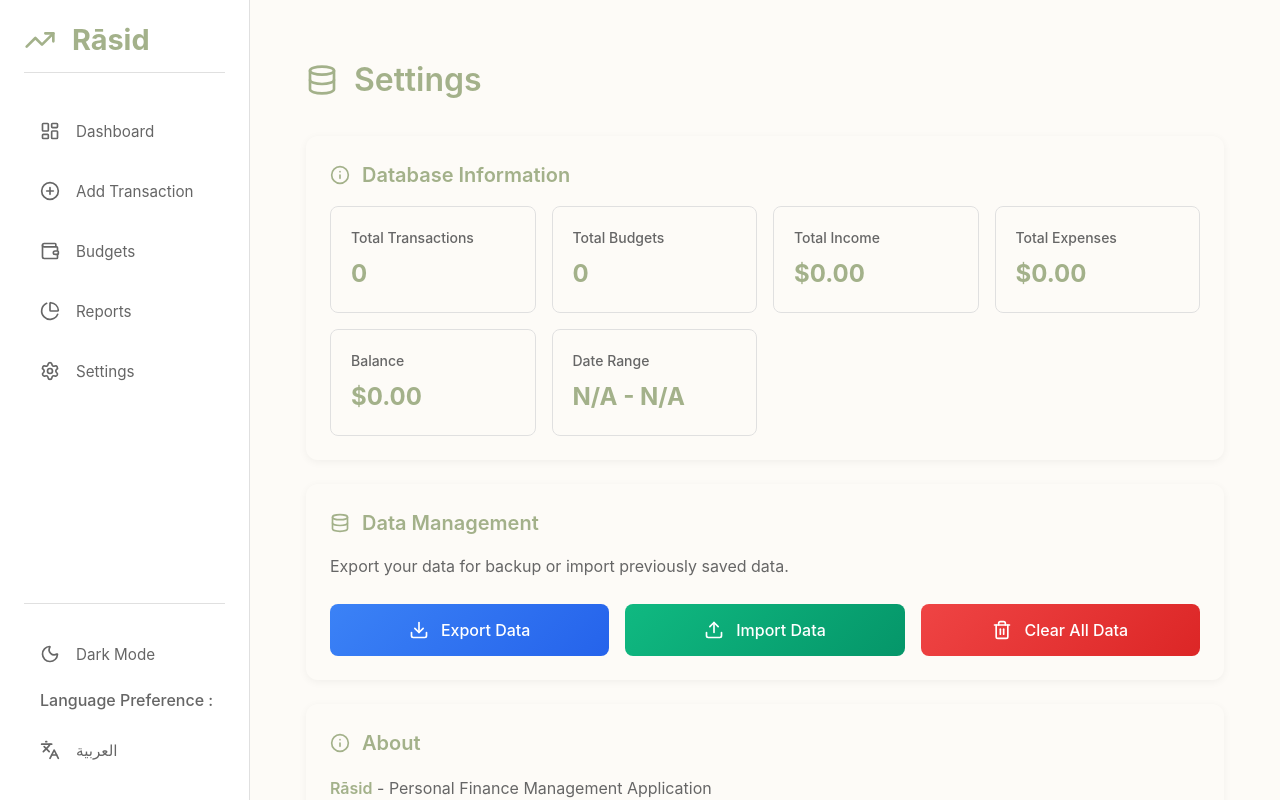
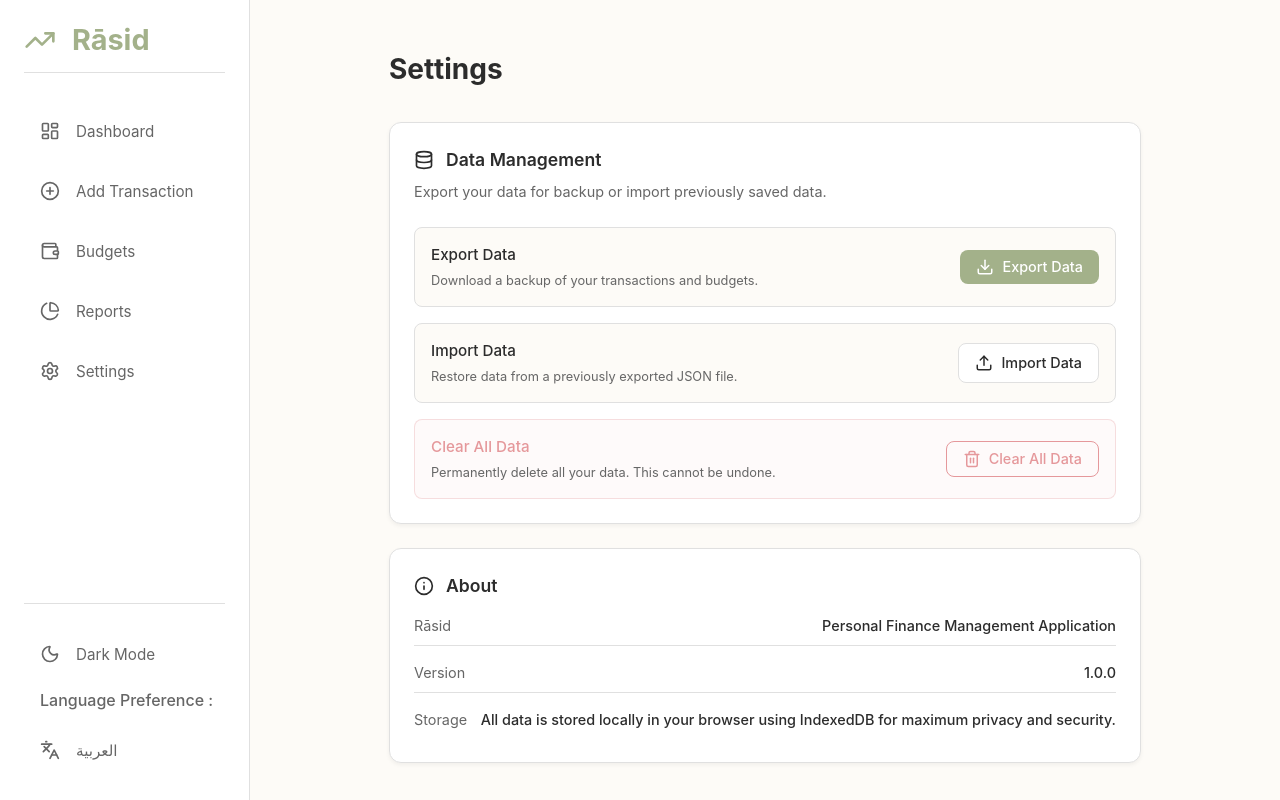
Before and after one commit to HassanAlmaimani/Rasid, a React (Vite) app: page / in a window 1280 px wide. Both pictures are taken after a click on the button "Settings". Built offline with nearby package versions, Linux system fonts and the light colour scheme.

Commit message:
feat: Implement a settings page with data export, import, and clear functionalities.

```diff
--- a/src/components/Settings.css
+++ b/src/components/Settings.css
@@ -1,185 +1,204 @@
 .settings-container {
-    padding: 2rem;
-    max-width: 1200px;
+    padding: var(--spacing-lg);
+    max-width: 800px;
     margin: 0 auto;
 }
 
 .settings-header {
-    display: flex;
-    align-items: center;
-    gap: 1rem;
-    margin-bottom: 2rem;
-    color: var(--color-primary);
+    margin-bottom: var(--spacing-xl);
 }
 
 .settings-header h1 {
-    font-size: 2rem;
+    font-size: 1.75rem;
+    font-weight: 700;
+    color: var(--color-text-main);
+    margin: 0;
+}
+
+.settings-content {
+    display: flex;
+    flex-direction: column;
+    gap: var(--spacing-lg);
+}
+
+.settings-card {
+    background-color: var(--color-card-bg);
+    border-radius: var(--radius-md);
+    padding: var(--spacing-lg);
+    box-shadow: var(--shadow-sm);
+    border: 1px solid var(--color-border);
+}
+
+.card-header {
+    display: flex;
+    align-items: center;
+    gap: 0.75rem;
+    margin-bottom: 0.5rem;
+    color: var(--color-text-main);
+}
+
+.card-header h2 {
+    font-size: 1.1rem;
     font-weight: 600;
     margin: 0;
 }
 
+.card-description {
+    color: var(--color-text-secondary);
+    font-size: 0.9rem;
+    margin-bottom: var(--spacing-lg);
+    line-height: 1.5;
+}
+
+.action-list {
+    display: flex;
+    flex-direction: column;
+    gap: var(--spacing-md);
+}
+
+.action-item {
+    display: flex;
+    justify-content: space-between;
+    align-items: center;
+    padding: var(--spacing-md);
+    background-color: var(--color-bg);
+    border-radius: var(--radius-sm);
+    border: 1px solid var(--color-border);
+    gap: var(--spacing-md);
+}
+
+.action-info {
+    display: flex;
+    flex-direction: column;
+    gap: 4px;
+}
+
+.action-title {
+    font-weight: 500;
+    color: var(--color-text-main);
+    font-size: 0.95rem;
+}
+
+.action-desc {
+    font-size: 0.8rem;
+    color: var(--color-text-secondary);
+}
+
+.btn {
+    display: flex;
+    align-items: center;
+    gap: 0.5rem;
+    padding: 0.5rem 1rem;
+    border-radius: var(--radius-sm);
+    font-size: 0.9rem;
+    font-weight: 500;
+    cursor: pointer;
+    border: none;
+    transition: all 0.2s;
+    white-space: nowrap;
+}
+
+.btn-primary {
+    background-color: var(--color-primary);
+    color: white;
+}
+
+.btn-primary:hover {
+    opacity: 0.9;
+}
+
+.btn-secondary {
+    background-color: white;
+    border: 1px solid var(--color-border);
+    color: var(--color-text-main);
+}
+
+.btn-secondary:hover {
+    background-color: var(--color-bg);
+}
+
+.btn-danger {
+    background-color: transparent;
+    border: 1px solid var(--color-danger);
+    color: var(--color-danger);
+}
+
+.btn-danger:hover {
+    background-color: var(--color-danger);
+    color: white;
+}
+
+.text-danger {
+    color: var(--color-danger);
+}
+
+.danger-zone {
+    border-color: rgba(229, 152, 155, 0.3);
+    background-color: rgba(229, 152, 155, 0.05);
+}
+
+.upload-btn {
+    position: relative;
+    overflow: hidden;
+}
+
+.upload-btn input[type="file"] {
+    position: absolute;
+    top: 0;
+    left: 0;
+    width: 100%;
+    height: 100%;
+    opacity: 0;
+    cursor: pointer;
+}
+
+.about-info {
+    display: flex;
+    flex-direction: column;
+    gap: var(--spacing-sm);
+}
+
+.info-row {
+    display: flex;
+    justify-content: space-between;
+    padding: var(--spacing-sm) 0;
+    border-bottom: 1px solid var(--color-border);
+}
+
+.info-row:last-child {
+    border-bottom: none;
+}
+
+.info-label {
+    color: var(--color-text-secondary);
+    font-size: 0.9rem;
+}
+
+.info-value {
+    color: var(--color-text-main);
+    font-weight: 500;
+    font-size: 0.9rem;
+}
+
 .settings-message {
     padding: 1rem;
-    border-radius: 8px;
+    border-radius: var(--radius-sm);
     margin-bottom: 1.5rem;
     font-weight: 500;
+    font-size: 0.9rem;
     animation: slideIn 0.3s ease-out;
 }
 
 .settings-message.success {
-    background: rgba(34, 197, 94, 0.1);
-    color: #22c55e;
-    border: 1px solid rgba(34, 197, 94, 0.3);
+    background-color: rgba(163, 177, 138, 0.15);
+    color: #588157;
+    border: 1px solid rgba(163, 177, 138, 0.3);
 }
 
 .settings-message.error {
-    background: rgba(239, 68, 68, 0.1);
-    color: #ef4444;
-    border: 1px solid rgba(239, 68, 68, 0.3);
-}
-
-.settings-section {
-    background: var(--color-surface);
-    border-radius: 12px;
-    padding: 1.5rem;
-    margin-bottom: 1.5rem;
-    box-shadow: 0 2px 8px rgba(0, 0, 0, 0.05);
-    transition: transform 0.2s ease, box-shadow 0.2s ease;
-}
-
-.settings-section:hover {
-    transform: translateY(-2px);
-    box-shadow: 0 4px 12px rgba(0, 0, 0, 0.08);
-}
-
-.section-header {
-    display: flex;
-    align-items: center;
-    gap: 0.75rem;
-    margin-bottom: 1rem;
-    color: var(--color-primary);
-}
-
-.section-header h2 {
-    font-size: 1.25rem;
-    font-weight: 600;
-    margin: 0;
-}
-
-.section-description {
-    color: var(--color-text-secondary);
-    margin-bottom: 1.5rem;
-    line-height: 1.6;
-}
-
-.stats-grid {
-    display: grid;
-    grid-template-columns: repeat(auto-fit, minmax(200px, 1fr));
-    gap: 1rem;
-    margin-top: 1rem;
-}
-
-.stat-card {
-    background: var(--color-background);
-    padding: 1.25rem;
-    border-radius: 8px;
-    display: flex;
-    flex-direction: column;
-    gap: 0.5rem;
-    border: 1px solid var(--color-border);
-    transition: all 0.2s ease;
-}
-
-.stat-card:hover {
-    border-color: var(--color-primary);
-    transform: scale(1.02);
-}
-
-.stat-label {
-    font-size: 0.875rem;
-    color: var(--color-text-secondary);
-    font-weight: 500;
-}
-
-.stat-value {
-    font-size: 1.5rem;
-    font-weight: 700;
-    color: var(--color-primary);
-}
-
-.settings-actions {
-    display: flex;
-    flex-wrap: wrap;
-    gap: 1rem;
-    margin-top: 1rem;
-}
-
-.settings-btn {
-    display: flex;
-    align-items: center;
-    gap: 0.75rem;
-    padding: 0.875rem 1.5rem;
-    border: none;
-    border-radius: 8px;
-    font-size: 1rem;
-    font-weight: 500;
-    cursor: pointer;
-    transition: all 0.2s ease;
-    flex: 1;
-    min-width: 200px;
-    justify-content: center;
-}
-
-.settings-btn:disabled {
-    opacity: 0.5;
-    cursor: not-allowed;
-}
-
-.export-btn {
-    background: linear-gradient(135deg, #3b82f6 0%, #2563eb 100%);
-    color: white;
-}
-
-.export-btn:hover:not(:disabled) {
-    background: linear-gradient(135deg, #2563eb 0%, #1d4ed8 100%);
-    transform: translateY(-2px);
-    box-shadow: 0 4px 12px rgba(59, 130, 246, 0.3);
-}
-
-.import-btn {
-    background: linear-gradient(135deg, #10b981 0%, #059669 100%);
-    color: white;
-}
-
-.import-btn:hover:not(:disabled) {
-    background: linear-gradient(135deg, #059669 0%, #047857 100%);
-    transform: translateY(-2px);
-    box-shadow: 0 4px 12px rgba(16, 185, 129, 0.3);
-}
-
-.clear-btn {
-    background: linear-gradient(135deg, #ef4444 0%, #dc2626 100%);
-    color: white;
-}
-
-.clear-btn:hover:not(:disabled) {
-    background: linear-gradient(135deg, #dc2626 0%, #b91c1c 100%);
-    transform: translateY(-2px);
-    box-shadow: 0 4px 12px rgba(239, 68, 68, 0.3);
-}
-
-.about-content {
-    color: var(--color-text-secondary);
-    line-height: 1.8;
-}
-
-.about-content p {
-    margin: 0.75rem 0;
-}
-
-.about-content strong {
-    color: var(--color-primary);
-    font-weight: 600;
+    background-color: rgba(229, 152, 155, 0.15);
+    color: #b56576;
+    border: 1px solid rgba(229, 152, 155, 0.3);
 }
 
 @keyframes slideIn {
@@ -194,36 +213,15 @@
     }
 }
 
-/* RTL Support */
-[dir="rtl"] .settings-header,
-[dir="rtl"] .section-header {
-    flex-direction: row-reverse;
-}
-
-[dir="rtl"] .settings-btn {
-    flex-direction: row-reverse;
-}
-
-/* Responsive Design */
-@media (max-width: 768px) {
-    .settings-container {
-        padding: 1rem;
+@media (max-width: 600px) {
+    .action-item {
+        flex-direction: column;
+        align-items: flex-start;
+        gap: 1rem;
     }
 
-    .settings-header h1 {
-        font-size: 1.5rem;
-    }
-
-    .stats-grid {
-        grid-template-columns: 1fr;
-    }
-
-    .settings-actions {
-        flex-direction: column;
-    }
-
-    .settings-btn {
+    .btn {
         width: 100%;
-        min-width: auto;
+        justify-content: center;
     }
 }
--- a/src/components/Settings.jsx
+++ b/src/components/Settings.jsx
@@ -1,28 +1,14 @@
-import React, { useState, useEffect } from 'react';
-import { Download, Upload, Database, Trash2, Info } from 'lucide-react';
-import { downloadDataAsJSON, importDataFromFile, getDatabaseStats } from '../utils/dataExport';
+import React, { useState } from 'react';
+import { Download, Upload, Trash2, Info, Database, AlertTriangle } from 'lucide-react';
+import { downloadDataAsJSON, importDataFromFile } from '../utils/dataExport';
 import { clearStore, STORES } from '../utils/database';
 import { useLanguage } from '../contexts/LanguageContext';
 import './Settings.css';
 
 const Settings = () => {
     const { t } = useLanguage();
-    const [stats, setStats] = useState(null);
     const [isLoading, setIsLoading] = useState(false);
     const [message, setMessage] = useState({ text: '', type: '' });
-
-    useEffect(() => {
-        loadStats();
-    }, []);
-
-    const loadStats = async () => {
-        try {
-            const dbStats = await getDatabaseStats();
-            setStats(dbStats);
-        } catch (error) {
-            console.error('Error loading stats:', error);
-        }
-    };
 
     const handleExport = async () => {
         setIsLoading(true);
@@ -46,7 +32,6 @@ const Settings = () => {
         try {
             await importDataFromFile(file, false);
             setMessage({ text: t('importSuccess') || 'Data imported successfully!', type: 'success' });
-            await loadStats();
             // Reload the page to reflect imported data
             setTimeout(() => window.location.reload(), 1500);
         } catch (error) {
@@ -69,7 +54,6 @@ const Settings = () => {
             await clearStore(STORES.TRANSACTIONS);
             await clearStore(STORES.BUDGETS);
             setMessage({ text: t('clearSuccess') || 'All data cleared successfully!', type: 'success' });
-            await loadStats();
             // Reload the page to reflect cleared data
             setTimeout(() => window.location.reload(), 1500);
         } catch (error) {
@@ -79,15 +63,9 @@ const Settings = () => {
         }
     };
 
-    const formatDate = (date) => {
-        if (!date) return 'N/A';
-        return new Date(date).toLocaleDateString();
-    };
-
     return (
         <div className="settings-container">
             <div className="settings-header">
-                <Database size={32} />
                 <h1>{t('settings') || 'Settings'}</h1>
             </div>
 
@@ -97,95 +75,86 @@ const Settings = () => {
                 </div>
             )}
 
-            <div className="settings-section">
-                <div className="section-header">
-                    <Info size={20} />
-                    <h2>{t('databaseInfo') || 'Database Information'}</h2>
-                </div>
-                {stats && (
-                    <div className="stats-grid">
-                        <div className="stat-card">
-                            <span className="stat-label">{t('totalTransactions') || 'Total Transactions'}</span>
-                            <span className="stat-value">{stats.transactionCount}</span>
-                        </div>
-                        <div className="stat-card">
-                            <span className="stat-label">{t('totalBudgets') || 'Total Budgets'}</span>
-                            <span className="stat-value">{stats.budgetCount}</span>
-                        </div>
-                        <div className="stat-card">
-                            <span className="stat-label">{t('totalIncome') || 'Total Income'}</span>
-                            <span className="stat-value">${stats.totalIncome.toFixed(2)}</span>
-                        </div>
-                        <div className="stat-card">
-                            <span className="stat-label">{t('totalExpenses') || 'Total Expenses'}</span>
-                            <span className="stat-value">${stats.totalExpenses.toFixed(2)}</span>
-                        </div>
-                        <div className="stat-card">
-                            <span className="stat-label">{t('balance') || 'Balance'}</span>
-                            <span className="stat-value">${stats.balance.toFixed(2)}</span>
-                        </div>
-                        <div className="stat-card">
-                            <span className="stat-label">{t('dateRange') || 'Date Range'}</span>
-                            <span className="stat-value">
-                                {formatDate(stats.oldestTransaction)} - {formatDate(stats.newestTransaction)}
-                            </span>
-                        </div>
-                    </div>
-                )}
-            </div>
-
-            <div className="settings-section">
-                <div className="section-header">
+            <div className="settings-content">
+                <section className="settings-card">
+                    <div className="card-header">
                         <Database size={20} />
                         <h2>{t('dataManagement') || 'Data Management'}</h2>
                     </div>
-                <p className="section-description">
+                    <p className="card-description">
                         {t('dataManagementDesc') || 'Export your data for backup or import previously saved data.'}
                     </p>
 
-                <div className="settings-actions">
+                    <div className="action-list">
+                        <div className="action-item">
+                            <div className="action-info">
+                                <span className="action-title">{t('exportData') || 'Export Data'}</span>
+                                <span className="action-desc">Download a backup of your transactions and budgets.</span>
+                            </div>
                             <button
-                        className="settings-btn export-btn"
+                                className="btn btn-primary"
                                 onClick={handleExport}
                                 disabled={isLoading}
                             >
-                        <Download size={20} />
-                        <span>{t('exportData') || 'Export Data'}</span>
+                                <Download size={18} />
+                                {t('exportData') || 'Export'}
                             </button>
+                        </div>
 
-                    <label className="settings-btn import-btn" style={{ cursor: 'pointer' }}>
-                        <Upload size={20} />
-                        <span>{t('importData') || 'Import Data'}</span>
+                        <div className="action-item">
+                            <div className="action-info">
+                                <span className="action-title">{t('importData') || 'Import Data'}</span>
+                                <span className="action-desc">Restore data from a previously exported JSON file.</span>
+                            </div>
+                            <label className="btn btn-secondary upload-btn">
+                                <Upload size={18} />
+                                {t('importData') || 'Import'}
                                 <input
                                     type="file"
                                     accept=".json"
                                     onChange={handleImport}
-                            style={{ display: 'none' }}
                                     disabled={isLoading}
                                 />
                             </label>
+                        </div>
 
+                        <div className="action-item danger-zone">
+                            <div className="action-info">
+                                <span className="action-title text-danger">{t('clearAllData') || 'Clear All Data'}</span>
+                                <span className="action-desc">Permanently delete all your data. This cannot be undone.</span>
+                            </div>
                             <button
-                        className="settings-btn clear-btn"
+                                className="btn btn-danger"
                                 onClick={handleClearData}
                                 disabled={isLoading}
                             >
-                        <Trash2 size={20} />
-                        <span>{t('clearAllData') || 'Clear All Data'}</span>
+                                <Trash2 size={18} />
+                                {t('clearAllData') || 'Clear'}
                             </button>
                         </div>
                     </div>
+                </section>
 
-            <div className="settings-section">
-                <div className="section-header">
+                <section className="settings-card">
+                    <div className="card-header">
                         <Info size={20} />
                         <h2>{t('about') || 'About'}</h2>
                     </div>
-                <div className="about-content">
-                    <p><strong>{t('appTitle')}</strong> - {t('appDescription') || 'Personal Finance Management Application'}</p>
-                    <p>{t('version') || 'Version'}: 1.0.0</p>
-                    <p>{t('storageInfo') || 'All data is stored locally in your browser using IndexedDB for maximum privacy and security.'}</p>
+                    <div className="about-info">
+                        <div className="info-row">
+                            <span className="info-label">{t('appTitle')}</span>
+                            <span className="info-value">{t('appDescription') || 'Personal Finance Management Application'}</span>
                         </div>
+                        <div className="info-row">
+                            <span className="info-label">{t('version') || 'Version'}</span>
+                            <span className="info-value">1.0.0</span>
+                        </div>
+                        <div className="info-row">
+                            <span className="info-label">Storage</span>
+                            <span className="info-value">{t('storageInfo') || 'Local IndexedDB'}</span>
+                        </div>
+                    </div>
+                </section>
             </div>
         </div>
     );
```
Lines whose indentation alone changed are shown as unchanged.
